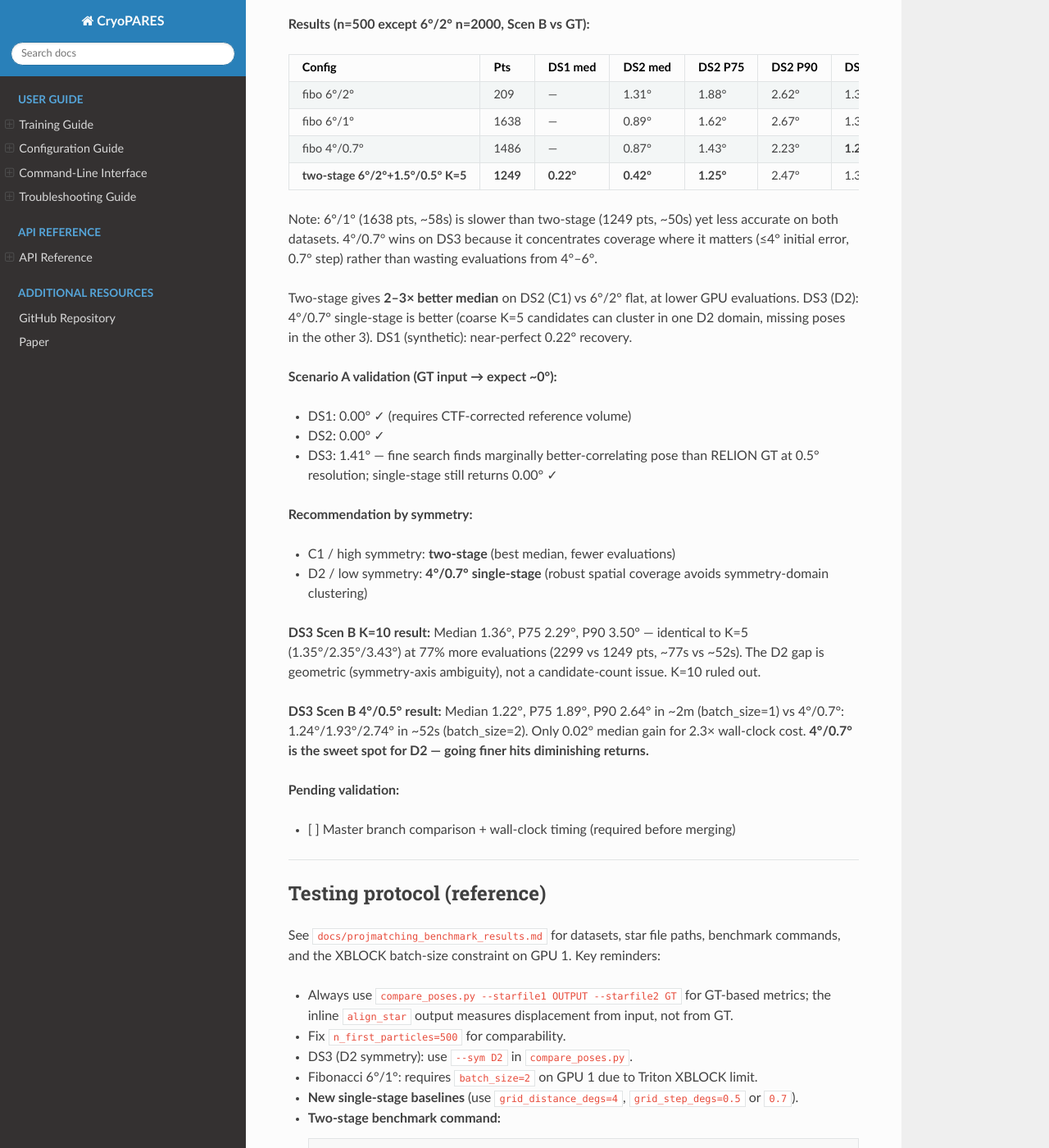
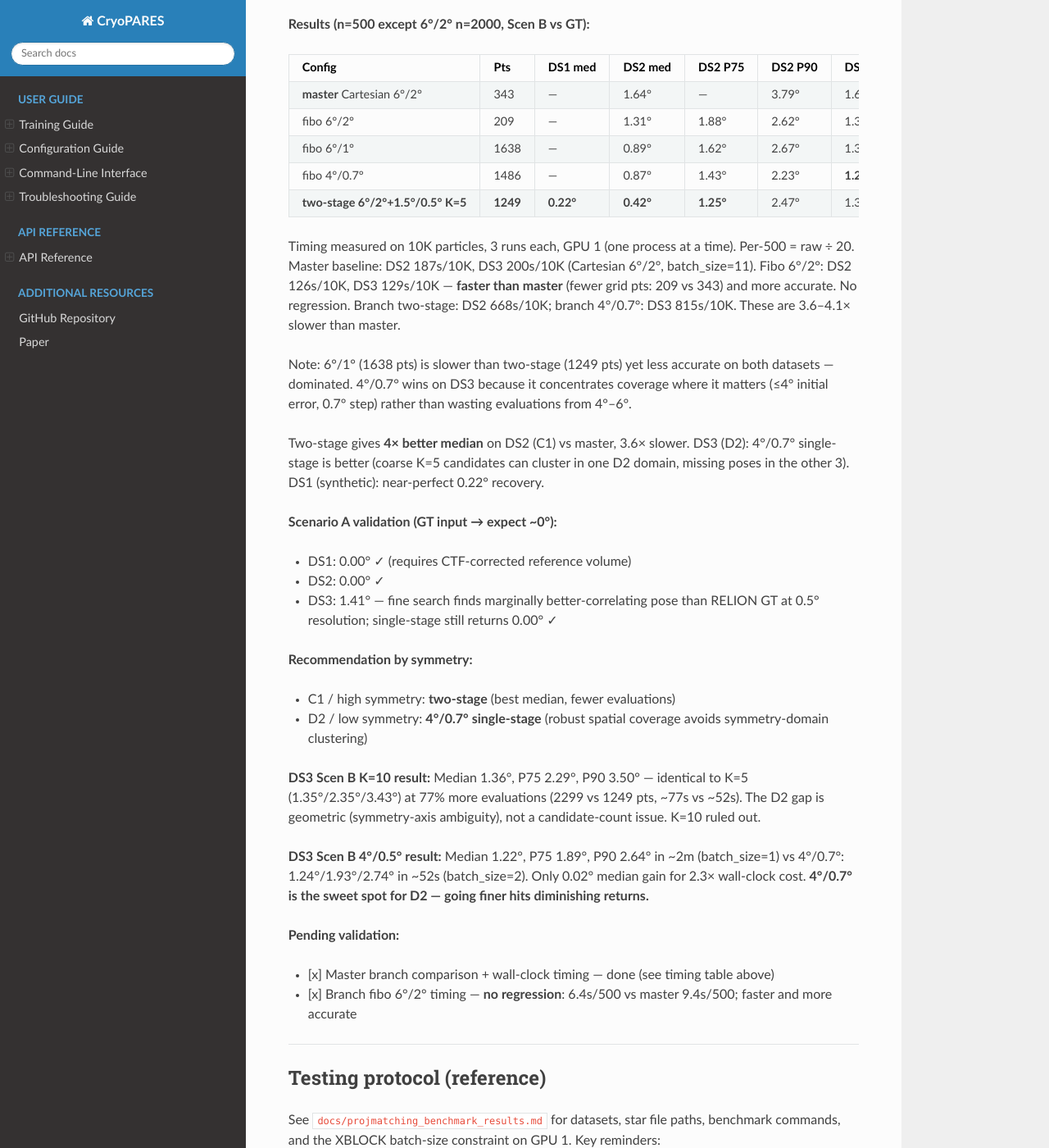
Before and after one commit to rsanchezgarc/cryoPARES, a Sphinx documentation site: the page built from docs/projmatching_accuracy_improvements.md, in a window 1280 px wide and 1400 px high, scrolled down 4058 px. Shown: the whole window at 82% size. Built offline with Sphinx 7.4.7 and the Read the Docs theme 3.1.0, drawn with Linux system fonts in a browser that asks for light colours.

Commit message:
add fibo 6°/2° timing: faster than master, no regression

```diff
--- a/docs/projmatching_accuracy_improvements.md
+++ b/docs/projmatching_accuracy_improvements.md
@@ -151,16 +151,22 @@ use_two_stage_search=True, fine_grid_distance_degs=1.5, fine_grid_step_degs=0.5,
 
 | Config | Pts | DS1 med | DS2 med | DS2 P75 | DS2 P90 | DS3 med | DS3 P75 | DS3 P90 | Time/500 |
 |--------|-----|--------|--------|---------|---------|--------|---------|---------|---------|
-| fibo 6°/2° | 209 | — | 1.31° | 1.88° | 2.62° | 1.31° | 1.98° | 3.52° | ~30s |
+| **master** Cartesian 6°/2° | 343 | — | 1.64° | — | 3.79° | 1.69° | — | 4.06° | **~9.4s** |
+| fibo 6°/2° | 209 | — | 1.31° | 1.88° | 2.62° | 1.31° | 1.98° | 3.52° | **~6.4s** |
 | fibo 6°/1° | 1638 | — | 0.89° | 1.62° | 2.67° | 1.38° | 2.15° | 3.18° | ~58s |
-| fibo 4°/0.7° | 1486 | — | 0.87° | 1.43° | 2.23° | **1.24°** | **1.93°** | **2.74°** | ~52s |
-| **two-stage 6°/2°+1.5°/0.5° K=5** | **1249** | **0.22°** | **0.42°** | **1.25°** | 2.47° | 1.35° | 2.35° | 3.43° | ~50s |
+| fibo 4°/0.7° | 1486 | — | 0.87° | 1.43° | 2.23° | **1.24°** | **1.93°** | **2.74°** | **~40.8s** |
+| **two-stage 6°/2°+1.5°/0.5° K=5** | **1249** | **0.22°** | **0.42°** | **1.25°** | 2.47° | 1.35° | 2.35° | 3.43° | **~33.4s** |
 
-Note: 6°/1° (1638 pts, ~58s) is slower than two-stage (1249 pts, ~50s) yet less accurate on both datasets.
+Timing measured on 10K particles, 3 runs each, GPU 1 (one process at a time). Per-500 = raw ÷ 20.
+Master baseline: DS2 187s/10K, DS3 200s/10K (Cartesian 6°/2°, batch_size=11).
+Fibo 6°/2°: DS2 126s/10K, DS3 129s/10K — **faster than master** (fewer grid pts: 209 vs 343) and more accurate. No regression.
+Branch two-stage: DS2 668s/10K; branch 4°/0.7°: DS3 815s/10K. These are 3.6–4.1× slower than master.
+
+Note: 6°/1° (1638 pts) is slower than two-stage (1249 pts) yet less accurate on both datasets — dominated.
 4°/0.7° wins on DS3 because it concentrates coverage where it matters (≤4° initial error, 0.7° step)
 rather than wasting evaluations from 4°–6°.
 
-Two-stage gives **2–3× better median** on DS2 (C1) vs 6°/2° flat, at lower GPU evaluations. DS3 (D2): 4°/0.7° single-stage is better (coarse K=5 candidates can cluster in one D2 domain, missing poses in the other 3). DS1 (synthetic): near-perfect 0.22° recovery.
+Two-stage gives **4× better median** on DS2 (C1) vs master, 3.6× slower. DS3 (D2): 4°/0.7° single-stage is better (coarse K=5 candidates can cluster in one D2 domain, missing poses in the other 3). DS1 (synthetic): near-perfect 0.22° recovery.
 
 **Scenario A validation (GT input → expect ~0°):**
 - DS1: 0.00° ✓ (requires CTF-corrected reference volume)
@@ -176,7 +182,8 @@ Two-stage gives **2–3× better median** on DS2 (C1) vs 6°/2° flat, at lower
 **DS3 Scen B 4°/0.5° result:** Median 1.22°, P75 1.89°, P90 2.64° in ~2m (batch_size=1) vs 4°/0.7°: 1.24°/1.93°/2.74° in ~52s (batch_size=2). Only 0.02° median gain for 2.3× wall-clock cost. **4°/0.7° is the sweet spot for D2 — going finer hits diminishing returns.**
 
 **Pending validation:**
-- [ ] Master branch comparison + wall-clock timing (required before merging)
+- [x] Master branch comparison + wall-clock timing — done (see timing table above)
+- [x] Branch fibo 6°/2° timing — **no regression**: 6.4s/500 vs master 9.4s/500; faster and more accurate
 
 ---
 
```
Also changed, not shown: docs/projmatching_benchmark_results.md (+11 -7 lines).
